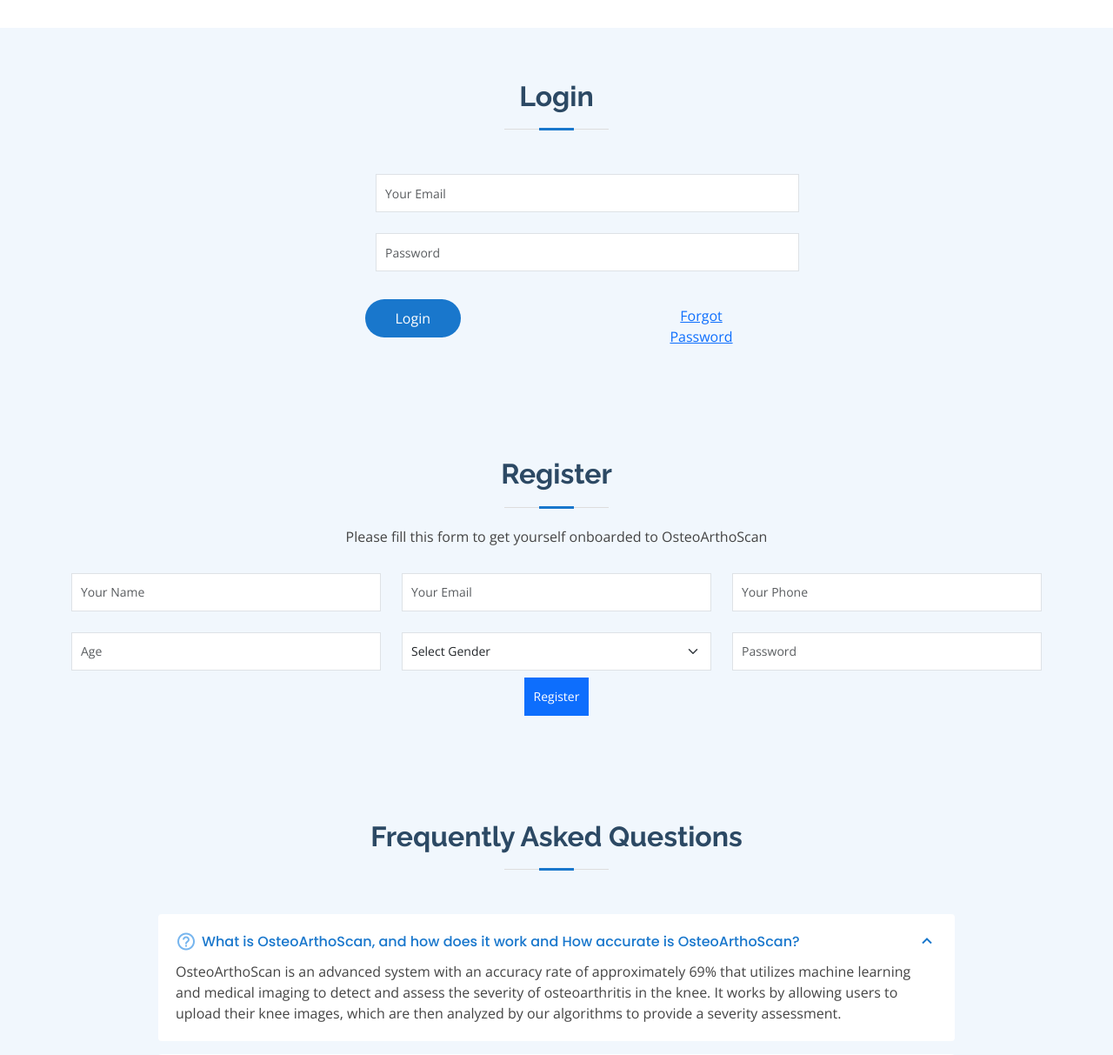
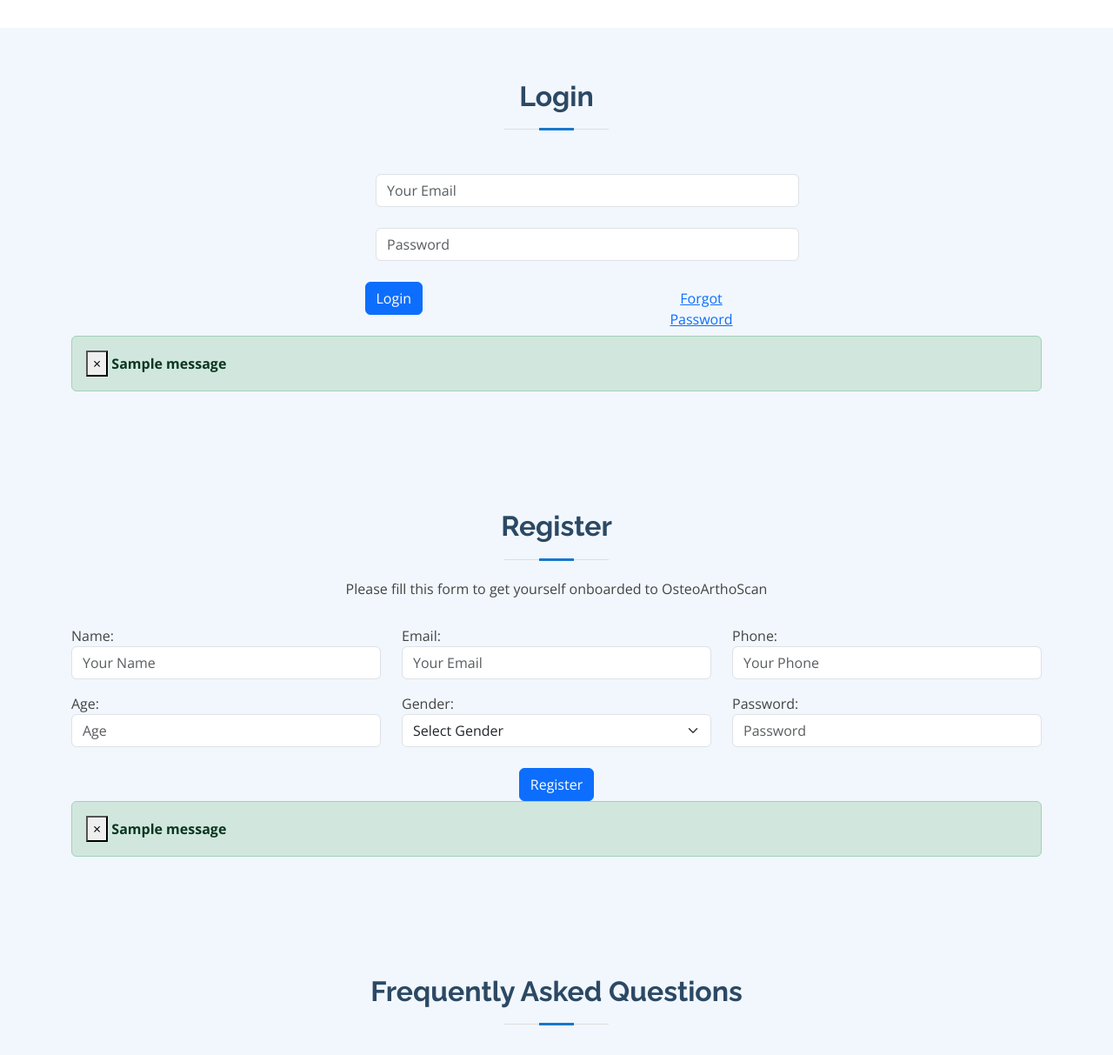
Before and after one commit to pranitdeshpande98/Knee-Ostheoarthritis-Severity-Prediction, a Django app: page / in a window 1280 px wide. Shown: the part 3392-4605 px from the top of the page at 87% size. Run offline with Django 4.2, Linux system fonts and the light colour scheme; tables that the repository leaves empty hold one stand-in row (values such as "Sample post"); one stand-in notice (Sample message) is shown; parts of the project's set-up code (start-up, migrations or seed data) failed here and were passed over; some libraries are stand-ins or nearby versions.

Commit message:
FrontEnd UI Changes

```diff
--- a/accounts/models.py
+++ b/accounts/models.py
@@ -41,7 +41,7 @@
     phone = models.CharField(max_length=12)
     age = models.PositiveIntegerField()
     gender = models.CharField(max_length=10, choices=GENDER_CHOICES)
-    password = models.CharField(max_length=128)
+
 
     date_joined = models.DateTimeField(default=timezone.now)
     last_login = models.DateTimeField(default=timezone.now)
--- a/accounts/urls.py
+++ b/accounts/urls.py
@@ -3,10 +3,10 @@
 
 urlpatterns = [
     path('dashboard/',views.dashboard,name='dashboard'),
-#    path('login/',views.login,name = 'login'),
+    path('login/',views.login,name = 'login'),
 #    path('logout/', views.logout, name = 'logout'),
 #    path('activate/<uidb64>/<token>/',views.activate, name = 'activate'),
-#    path('forgot_password/',views.forgot_password,name = 'forgot_password'),
+    path('forgot_password/',views.forgot_password,name = 'forgot_password'),
 #    path('reset_password_validate/<uidb64>/<token>',views.reset_password_validate,name = 'reset_password_validate'),
 #    path('reset_password/',views.reset_password,name = 'reset_password'),
 ]
--- /dev/null
+++ b/templates/alert.html
@@ -0,0 +1,10 @@
+{% if messages %}
+{% for message in messages %}
+    <div class = "alert alert-{{message.tags}} show-notification" role="alert">
+        <button type="button" class="close" data-dismiss="alert" aria-label="Close">
+            <span aria-hidden="true">&times; </span>
+        </button>
+    <strong> {{message}} </strong>
+    </div>
+{% endfor %}
+{% endif %}
--- a/templates/home.html
+++ b/templates/home.html
@@ -9,11 +9,11 @@
   <title>Osteo Arthritis Severity Detection System</title>
   <meta content="" name="description">
   <meta content="" name="keywords">
+  <script src="https://cdn.jsdelivr.net/npm/sweetalert2@10"></script>
 
   <!-- Favicons -->
   <link href="{% static 'assets/img/favicon.png' %}" rel="icon">
   <link href="{% static 'assts/img/apple-touch-icon.png' %}" rel="apple-touch-icon">
-
   <!-- Google Fonts -->
   <link href="https://fonts.googleapis.com/css?family=Open+Sans:300,300i,400,400i,600,600i,700,700i|Raleway:300,300i,400,400i,500,500i,600,600i,700,700i|Poppins:300,300i,400,400i,500,500i,600,600i,700,700i" rel="stylesheet">
 
@@ -260,7 +260,8 @@
           <p></p>
         </div>
 
-        <form action="{% static 'forms/appointment.php' %}" method="post" role="form" class="php-email-form">
+        <form action="{% url 'login' %}" method="post" enctype="multipart/form-data">
+          {% csrf_token %}
             <div class="col-md-9 form-group mt-3 mt-md-0 login">
               <input type="email" class="form-control" name="email" id="email" placeholder="Your Email" data-rule="email" data-msg="Please enter a valid email">
               <br>
@@ -271,14 +272,18 @@
             <div class="container">
               <div class="row justify-content-center">
                   <div class="col-1">
-                    <button type="submit" class="btn btn-primary btn-block">Login</button>
+                    <input type="submit" class="btn btn-primary btn-block" value="Login">
                   </div>
                   <div class="col-4 text-right">
-                    <a href="#" class="btn btn-link btn-gap">Forgot Password</a>
+                    <a href="{% url 'forgot_password' %}" class="btn btn-link btn-gap">Forgot Password</a>
                   </div>
               </div>
           </div>
-
+          <div class="row">
+            <div class="col-lg-12 col-md-12 col-sm-12 col-xs-12">
+                    {% include 'alert.html' %}
+            </div>
+            </div>
         </form>
 
       </div>
@@ -294,46 +299,61 @@
           <p></p>
         </div>
 
-        <form action="{% url 'dashboard' %}" method="post" class="php-email-form">
+        <form action="{% url 'dashboard' %}" method="post" enctype="multipart/form-data">
           {% csrf_token %}
           <div class="row">
               <div class="col-md-4 form-group">
-              <input type="text" name="name" class="form-control" id="name" placeholder="Your Name" data-rule="minlen:4" data-msg="Please enter at least 4 chars">
-              <div class="validate"></div>
+                  <label for="{{ form.name.id_for_label }}">Name:</label>
+                  <input type="text" name="name" class="form-control" id="{{ form.name.id_for_label }}" placeholder="Your Name">
+                  {{ form.name.errors }}
               </div>
               <div class="col-md-4 form-group mt-3 mt-md-0">
-              <input type="email" class="form-control" name="email" id="email" placeholder="Your Email" data-rule="email" data-msg="Please enter a valid email">
-              <div class="validate"></div>
+                  <label for="{{ form.email.id_for_label }}">Email:</label>
+                  <input type="email" class="form-control" name="email" id="{{ form.email.id_for_label }}" placeholder="Your Email">
+                  {{ form.email.errors }}
               </div>
               <div class="col-md-4 form-group mt-3 mt-md-0">
-              <input type="tel" class="form-control" name="phone" id="phone" placeholder="Your Phone" data-rule="minlen:4" data-msg="Please enter at least 4 chars">
-              <div class="validate"></div>
+                  <label for="{{ form.phone.id_for_label }}">Phone:</label>
+                  <input type="tel" class="form-control" name="phone" id="{{ form.phone.id_for_label }}" placeholder="Your Phone">
+                  {{ form.phone.errors }}
               </div>
           </div>
           <div class="row">
               <div class="col-md-4 form-group mt-3">
-              <input type="number" name="Age" class="form-control age" id="age" placeholder="Age" data-rule="minlen:4">
-              <div class="validate"></div>
+                  <label for="{{ form.age.id_for_label }}">Age:</label>
+                  <input type="number" name="age" class="form-control age" id="{{ form.age.id_for_label }}" placeholder="Age">
+                  {{ form.age.errors }}
               </div>
               <div class="col-md-4 form-group mt-3">
-              <select name="gender" id="gender" class="form-select">
+                  <label for="{{ form.gender.id_for_label }}">Gender:</label>
+                  <select name="gender" id="{{ form.gender.id_for_label }}" class="form-select">
                       <option value="">Select Gender</option>
                       <option value="Male">Male</option>
                       <option value="Female">Female</option>
                       <option value="Others">Others</option>
                   </select>
-              <div class="validate"></div>
+                  {{ form.gender.errors }}
               </div>
               <div class="col-md-4 form-group mt-3">
-              <input type="password" id="password" class="form-control" placeholder = "Password">
-              <div class="validate"></div>
+                  <label for="{{ form.password.id_for_label }}">Password:</label>
+                  <input type="password" name="password" class="form-control" id="{{ form.password.id_for_label }}" placeholder="Password">
+                  {{ form.password.errors }}
               </div>
           </div>
+          <br>
           <div class="text-center">
               <input type="submit" class="btn btn-primary btn-block" value="Register">
           </div>
+          <div class="row">
+            <div class="col-lg-12 col-md-12 col-sm-12 col-xs-12">
+                    {% include 'alert.html' %}
+            </div>
+            </div>
+        </div>
 
       </form>
+
+
       </div>
     </section><!-- End Appointment Section -->
 
@@ -526,7 +546,6 @@
 
   <div id="preloader"></div>
   <a href="#" class="back-to-top d-flex align-items-center justify-content-center"><i class="bi bi-arrow-up-short"></i></a>
-  <script src="https://unpkg.com/sweetalert/dist/sweetalert.min.js"></script>
   <!-- Vendor JS Files -->
   <script src="{% static 'assets/vendor/purecounter/purecounter_vanilla.js' %}"></script>
   <script src="{% static 'assets/vendor/bootstrap/js/bootstrap.bundle.min.js' %}"></script>
@@ -536,6 +555,17 @@
 
   <!-- Template Main JS File -->
   <script src="{% static 'assets/js/main.js' %}"></script>
+  <script>
+    function displaySweetAlert(message, type, duration = 4000) {
+        Swal.fire({
+            title: message,
+            icon: type,
+            showConfirmButton: false,
+            timer: duration,
+        });
+    }
+</script>
+
 </body>
 
 </html>
```
Also changed, not shown: accounts/views.py (+28 -17 lines), accounts/forms.py (line endings or trailing spaces), 1 other file. Lines whose indentation alone changed are shown as unchanged.
